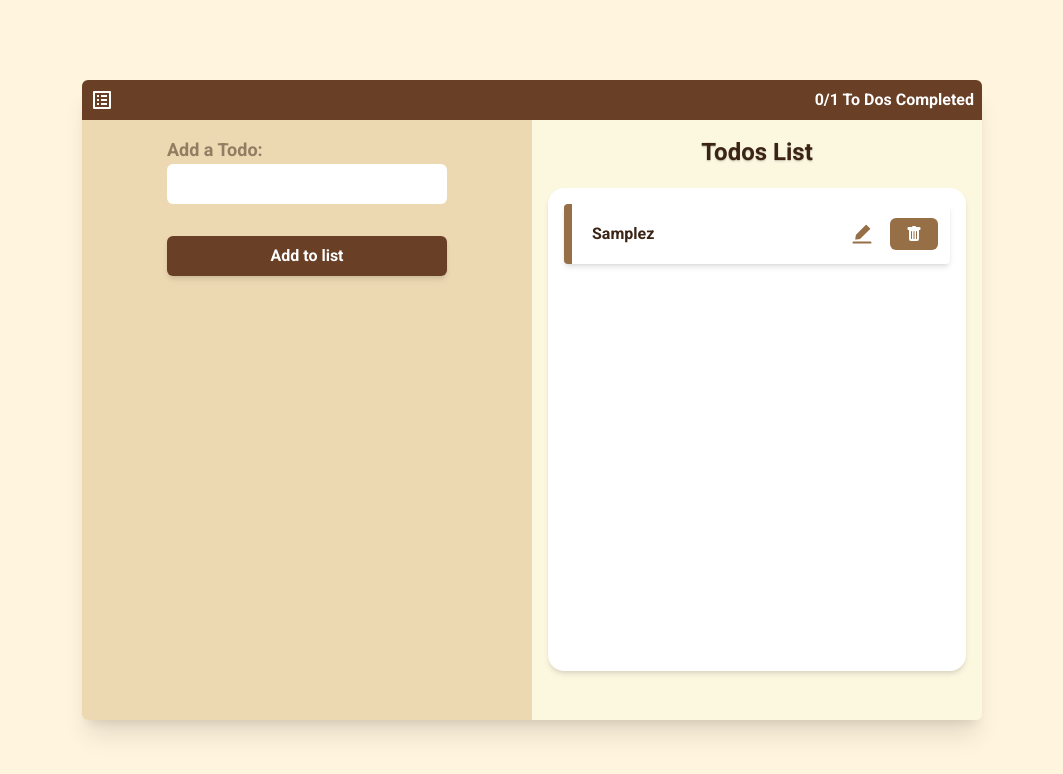
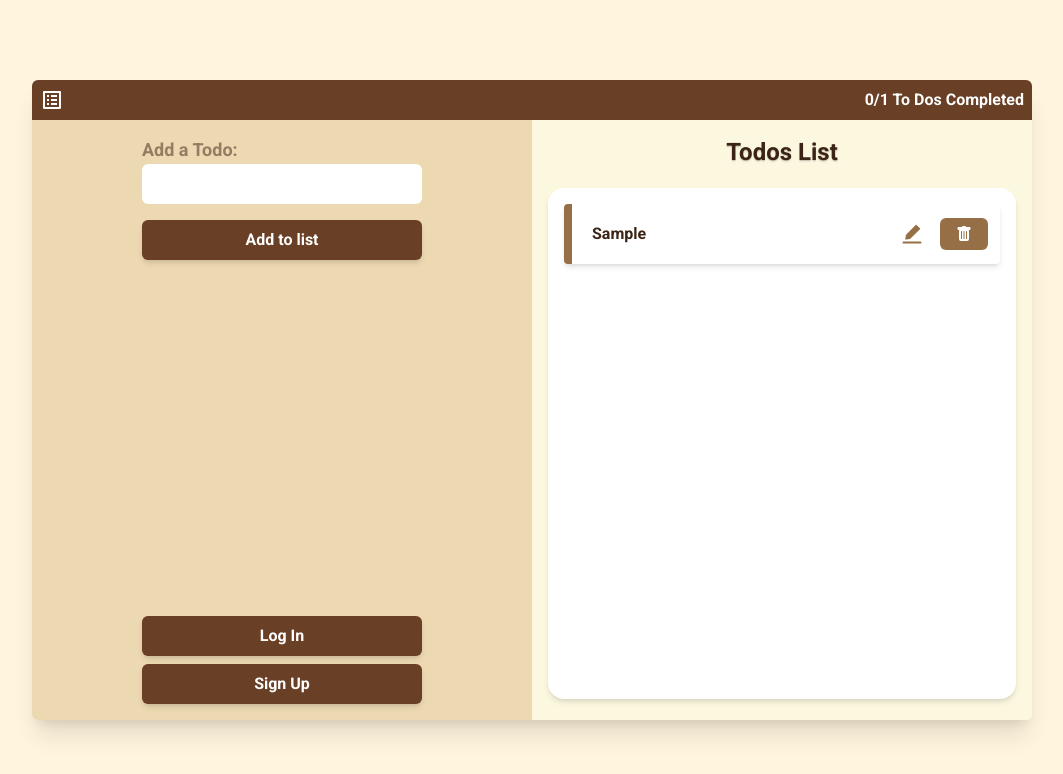
Before and after one commit to Jido-Mad/To-Do-App, a React (Vite) app: page / in a window 1280 px wide. Both pictures are taken after typing "Sample" into the empty fields and a click on the button "Add to list". Shown: the top 774 px of the page, without its empty margins (108-1171 px from the left). Built offline with nearby package versions, Linux system fonts and the light colour scheme.

Commit message:
MIgrated Buttons and creatred their own Component

```diff
--- /dev/null
+++ b/src/Components/Button.jsx
@@ -0,0 +1,11 @@
+function Button({ label, onClick }) {
+  return (
+    <button
+      className="text-white font-roboto-bold bg-[#693F26] w-70 h-10 rounded-md shadow-md hover:bg-[#976f47] cursor-pointer transition-all ease-in-out"
+      onClick={onClick}
+    >
+      {label}
+    </button>
+  );
+}
+export default Button;
--- a/src/Components/Container.jsx
+++ b/src/Components/Container.jsx
@@ -22,7 +22,7 @@ function Container() {
   }
 
   return (
-    <div className="flex flex-col w-full md:w-[900px] md:shadow-xl md:rounded-md overflow-hidden">
+    <div className="flex flex-col w-full md:w-[1000px] md:shadow-xl md:rounded-md overflow-hidden">
       <Header todosCount={tasks.length} />
       <section className="flex flex-col md:flex-row md:items-start gap-10 md:gap-0 md:h-150">
         <AddSection displayTasks={addTask} />
--- a/src/Components/Task.jsx
+++ b/src/Components/Task.jsx
@@ -77,7 +77,7 @@ function Task({ name, taskDel }) {
       ) : (
         <li className={liClasses} title="Mark as completed">
           <p className="font-roboto-bold overflow-auto w-45 md:w-50 p-2">
-            {taskName}z
+            {taskName}
           </p>
           <div className="flex gap-x-4 ">
             {/* Edit Button */}
--- a/src/Components/sections/AddSection.jsx
+++ b/src/Components/sections/AddSection.jsx
@@ -1,3 +1,4 @@
+import Button from "../Button.jsx";
 import { useState } from "react";
 
 function AddSection({ displayTasks }) {
@@ -20,7 +21,8 @@ function AddSection({ displayTasks }) {
   }
 
   return (
-    <div className="flex flex-col items-center bg-[#ECD8B1] p-4 gap-8 md:w-[50%] md:h-150">
+    <div className="flex flex-col items-center justify-between bg-[#ECD8B1] p-4 gap-8 md:w-[50%] md:h-150">
+      <div className="flex flex-col items-center justify-center gap-4">
         <div>
           <h2 className="font-roboto-bold text-lg text-[#3B2415] opacity-50">
             Add a Todo:
@@ -37,12 +39,13 @@ function AddSection({ displayTasks }) {
             className="w-70 h-10 p-2 font-roboto text-md  rounded-md outline-none focus-within:shadow-md bg-white"
           />
         </div>
-      <button
-        onClick={handleAddBtn}
-        className="text-white font-roboto-bold bg-[#693F26] w-70 h-10 rounded-md shadow-md hover:bg-[#976f47] cursor-pointer transition-all ease-in-out"
-      >
-        Add to list
-      </button>
+        <Button label="Add to list" onClick={handleAddBtn} />
+      </div>
+
+      <div className="flex flex-col gap-2  ">
+        <Button label="Log In" />
+        <Button label="Sign Up" />
+      </div>
     </div>
   );
 }
--- a/src/Components/sections/List.jsx
+++ b/src/Components/sections/List.jsx
@@ -4,7 +4,7 @@ function List({ task, handleRemove }) {
   return (
     <div className="shadow-lg md:shadow-none h-95 md:h-150 w-[90%] md:w-[50%] p-4 bg-[#fcf7df] text-[#3B2415] rounded-2xl md:rounded-none flex flex-col items-center gap-5 self-center md:self-start">
       <h2 className="font-roboto-bold text-2xl text-shadow-sm">Todos List</h2>
-      <ul className="md:w-full bg-white flex flex-col items-center gap-5 h-60 md:h-[85%] md:shadow-md md:rounded-2xl overflow-auto p-4">
+      <ul className="md:w-full bg-white flex flex-col items-center gap-5 h-60 md:h-[90%] md:shadow-md md:rounded-2xl overflow-auto p-4">
         {task.map((task) => (
           <Task
             key={task.id}
```
Lines whose indentation alone changed are shown as unchanged.
